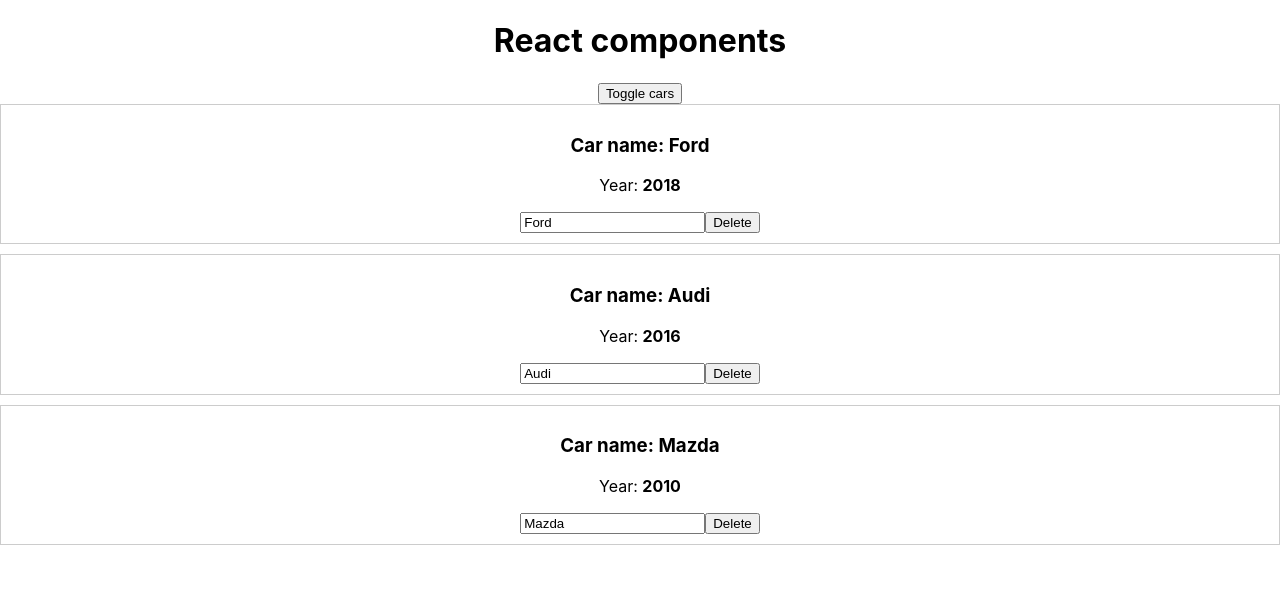
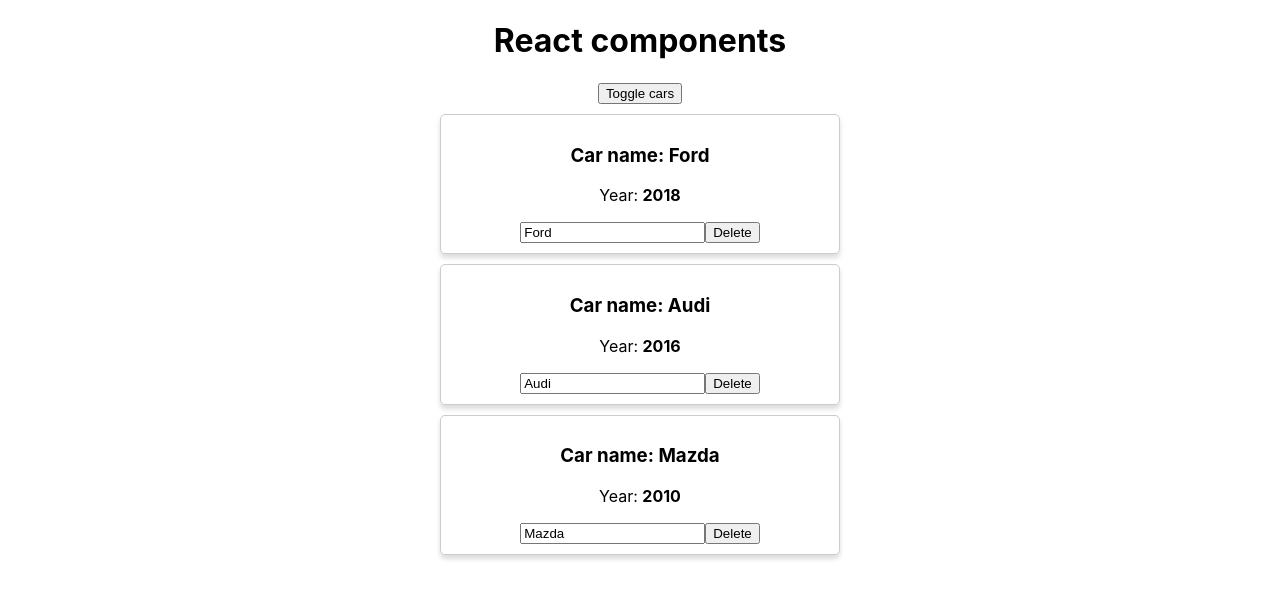
Before and after one commit to AlekseiFadeev/react-theory, a React (Create React App) app: page / in a window 1280 px wide. Both pictures are taken after a click on the button "Toggle cars". Shown: the top 598 px of the page. Built offline with nearby package versions, Linux system fonts and the light colour scheme.

Commit message:
inline styles

```diff
--- a/src/App.js
+++ b/src/App.js
@@ -68,7 +68,13 @@
                     onClick={this.toggleCarsHandler}
                 >Toggle cars</button>
 
-                { cars }
+                <div style={{
+                    width: 400,
+                    margin: 'auto',
+                    paddingTop: '10px'
+                }}>
+                    { cars }
+                </div>
             </div>
         );
     }
--- a/src/Car/Car.js
+++ b/src/Car/Car.js
@@ -4,7 +4,9 @@
     <div style={{
         border: '1px solid #ccc',
         marginBottom: '10px',
-        padding: '10px'
+        padding: '10px',
+        boxShadow: '0 4px 5px 0 rgba(0, 0, 0, .14)',
+        borderRadius: '5px'
     }}>
         <h3>Car name: {props.name}</h3>
         <p>Year: <strong>{props.year}</strong></p>
```
